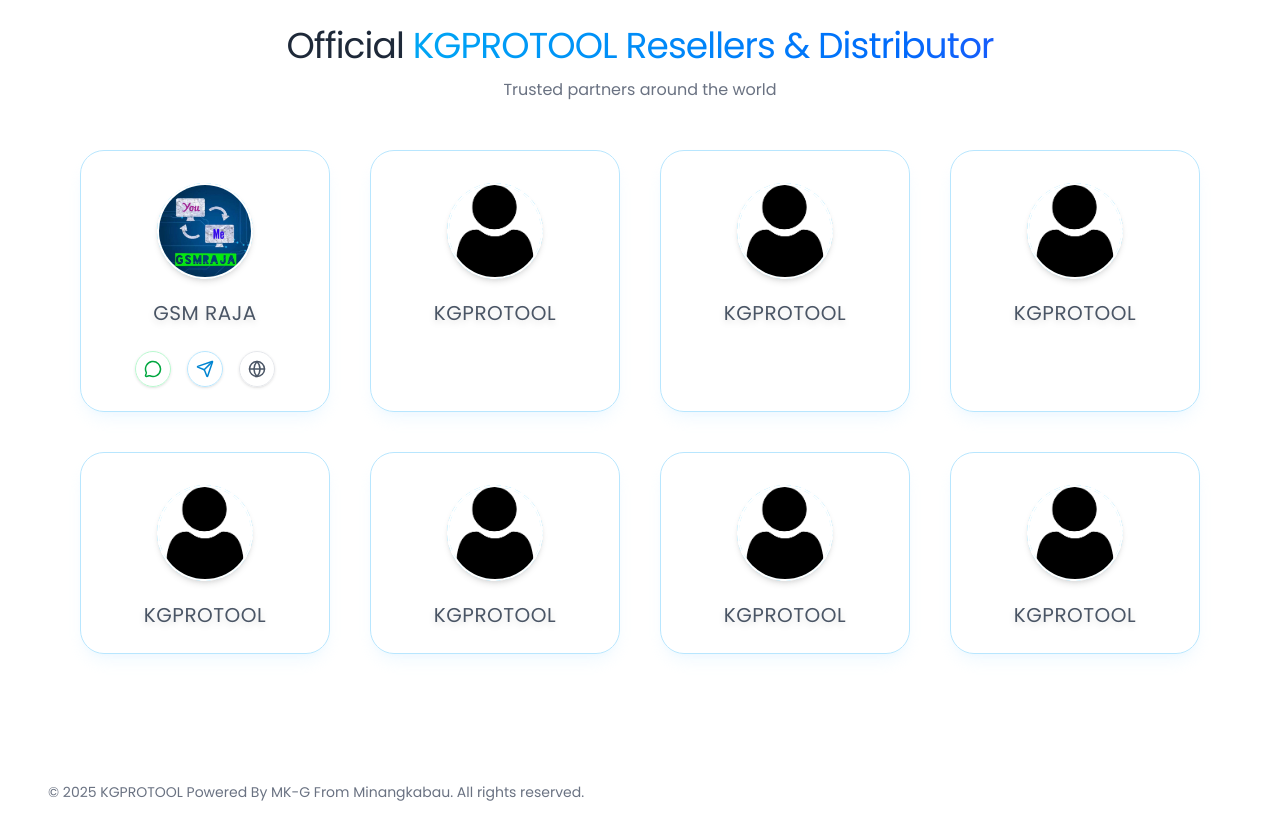
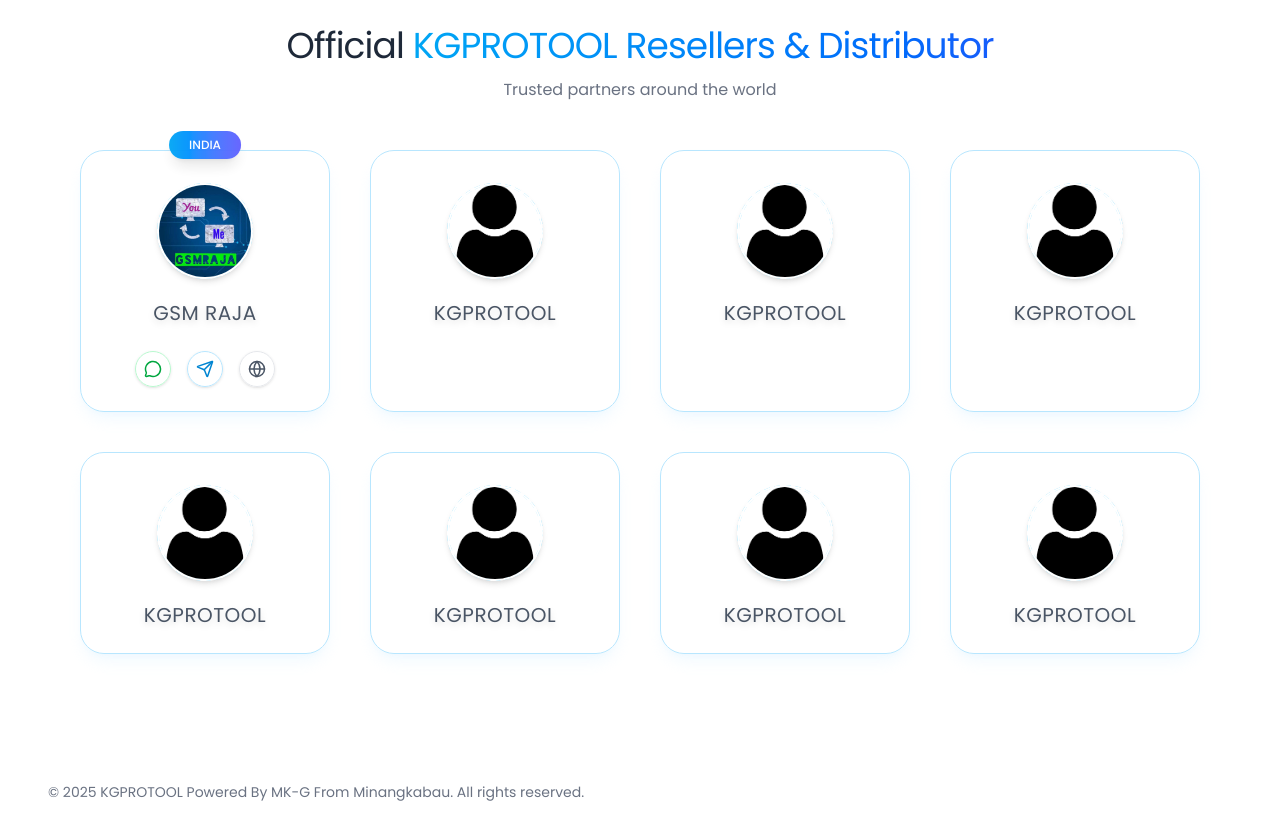
Before and after one commit to Uun28/kgprotool, a Next.js app: page / in a window 1280 px wide. Shown: the part 2580-3420 px from the top of the page. Built offline with nearby package versions, Linux system fonts and the light colour scheme.

Commit message:
UpdateResellers

```diff
--- a/components/Resellers.js
+++ b/components/Resellers.js
@@ -8,6 +8,7 @@
       whatsapp: "http://wa.me/+918178370731",
       telegram: "https://t.me/gsmraja",
       website: "https://servergsmraja.com/",
+      country: "INDIA",
     },
     {
       name: "KGPROTOOL",
@@ -15,6 +16,7 @@
       whatsapp: "",
       telegram: "",
       website: "",
+      country: "",
     },
     {
       name: "KGPROTOOL",
@@ -22,6 +24,7 @@
       whatsapp: "",
       telegram: "",
       website: "",
+      country: "",
     },
     {
       name: "KGPROTOOL",
@@ -29,6 +32,7 @@
       whatsapp: "",
       telegram: "",
       website: "",
+       country: "",
     },
     {
       name: "KGPROTOOL",
@@ -36,6 +40,7 @@
       whatsapp: "",
       telegram: "",
       website: "",
+      country: "",
     },
     {
       name: "KGPROTOOL",
@@ -43,6 +48,7 @@
       whatsapp: "",
       telegram: "",
       website: "",
+       country: "",
     },
     {
       name: "KGPROTOOL",
@@ -50,6 +56,7 @@
       whatsapp: "",
       telegram: "",
       website: "",
+      country: "",
     },
     {
       name: "KGPROTOOL",
@@ -57,6 +64,7 @@
       whatsapp: "",
       telegram: "",
       website: "",
+      country: "",
     },
   ];
 
@@ -97,6 +105,12 @@
                 />
               </div>
             </div>
+
+           {reseller.country && (
+              <span className="absolute -top-5 left-1/2 -translate-x-1/2 px-5 py-1.5 bg-gradient-to-r from-sky-500 via-blue-500 to-indigo-500 text-white text-xs font-medium rounded-full shadow-lg flex items-center gap-2 animate-pulse z-20">
+                {reseller.country}
+              </span>
+            )}
 
             <h3 className="mt-2 text-center text-lg md:text-xl font-normal bg-gray-600 text-transparent bg-clip-text drop-shadow-md tracking-wide select-text">
               {reseller.name}
```
